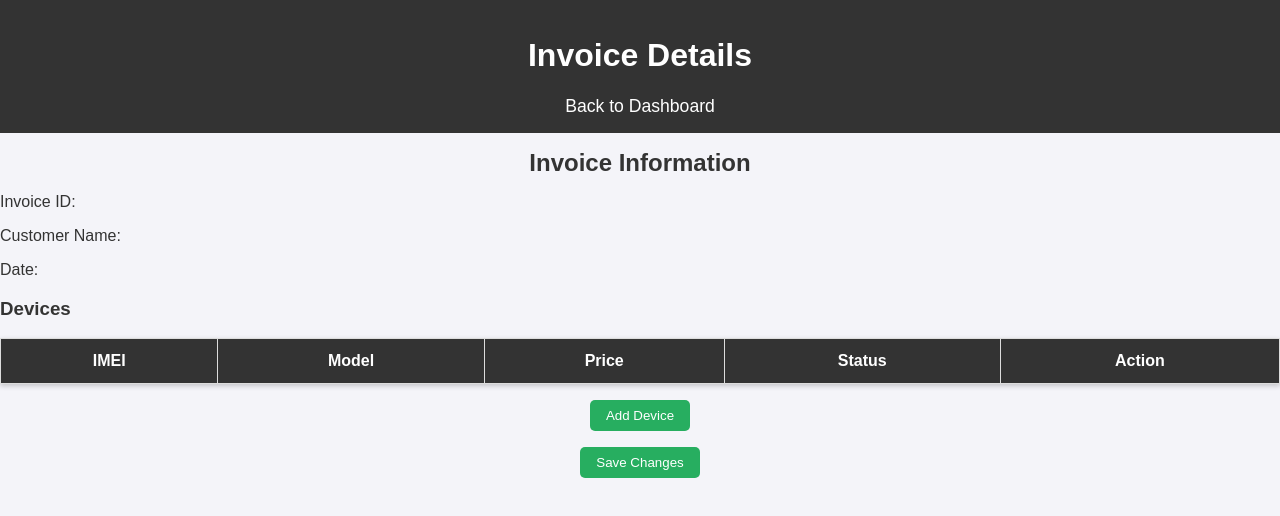
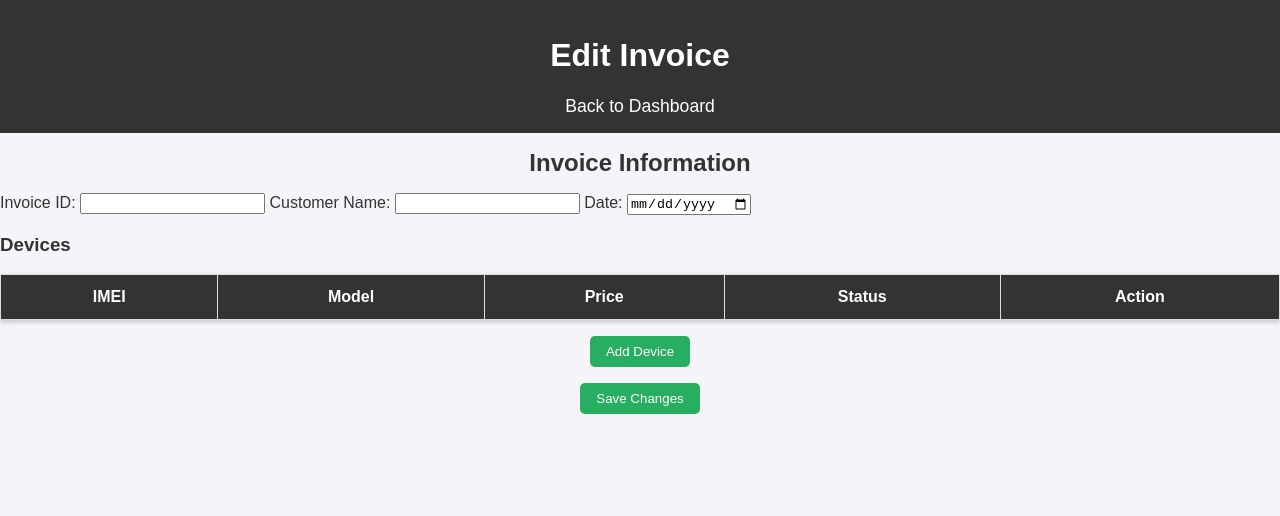
Before and after one commit to DolomiteSec/Onyx-Inventory-Manager, a plain HTML site: page Website/invoice-details.html in a window 1280 px wide. Drawn offline with Linux system fonts and the light colour scheme; no server answers.

Commit message:
Update invoice-details.html

```diff
--- a/Website/invoice-details.html
+++ b/Website/invoice-details.html
@@ -3,12 +3,12 @@
 <head>
     <meta charset="UTF-8">
     <meta name="viewport" content="width=device-width, initial-scale=1.0">
-    <title>Invoice Details</title>
+    <title>Edit Invoice</title>
     <link rel="stylesheet" href="style.css">
 </head>
 <body>
     <header>
-        <h1>Invoice Details</h1>
+        <h1>Edit Invoice</h1>
         <nav>
             <a href="index.html">Back to Dashboard</a>
         </nav>
@@ -16,9 +16,10 @@
 
     <main>
         <h2>Invoice Information</h2>
-        <p>Invoice ID: <span id="invoice-id"></span></p>
-        <p>Customer Name: <span id="customer-name"></span></p>
-        <p>Date: <span id="invoice-date"></span></p>
+        <form id="edit-invoice-form">
+            <label>Invoice ID: <input type="text" id="invoice-id" readonly></label>
+            <label>Customer Name: <input type="text" id="customer-name"></label>
+            <label>Date: <input type="date" id="invoice-date"></label>
 
             <h3>Devices</h3>
             <table>
@@ -32,11 +33,12 @@
                     </tr>
                 </thead>
                 <tbody id="device-table-body">
-                <!-- Devices will be populated dynamically -->
+                    <!-- Device rows will be dynamically added here -->
                 </tbody>
             </table>
-        <button onclick="addDeviceRow()">Add Device</button>
-        <button onclick="saveInvoice()">Save Changes</button>
+            <button type="button" onclick="addDeviceRow()">Add Device</button>
+            <button type="submit">Save Changes</button>
+        </form>
     </main>
 
     <script src="invoice-details.js"></script>
```
Lines whose indentation alone changed are shown as unchanged.
